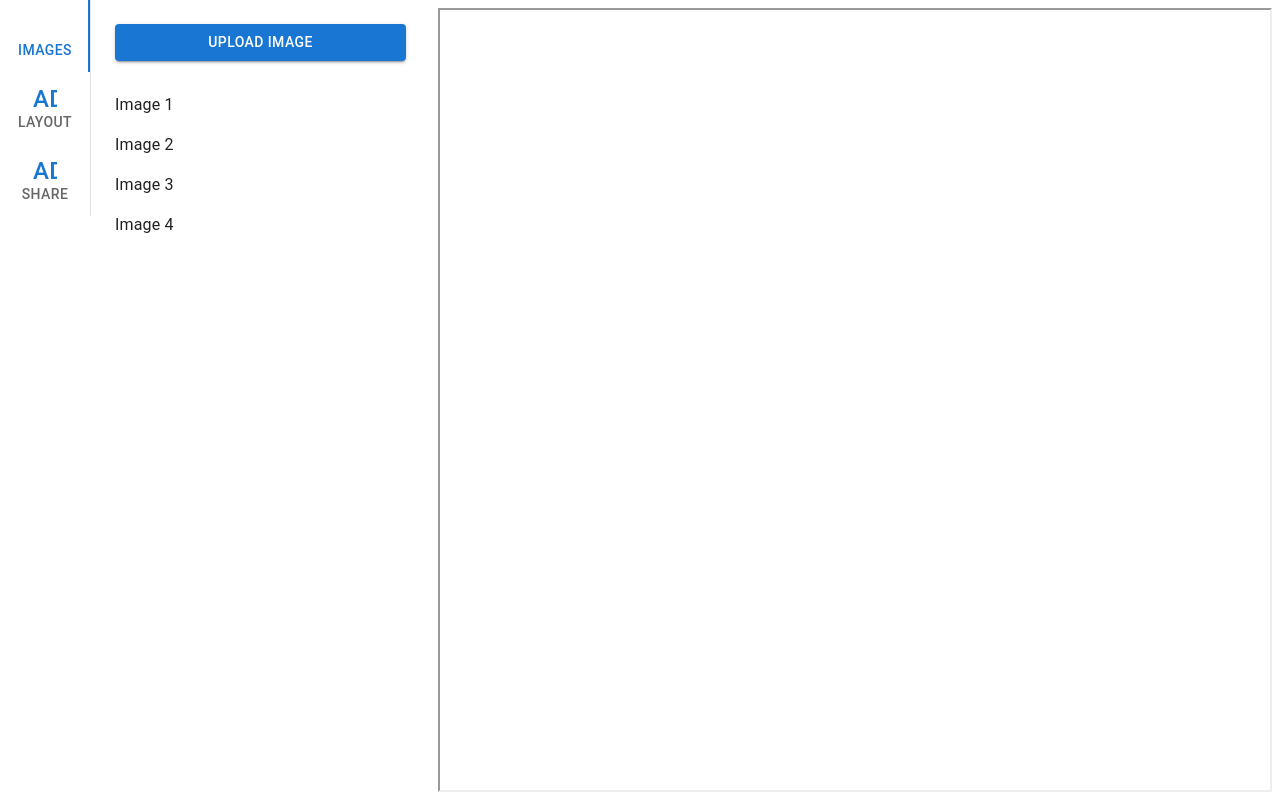
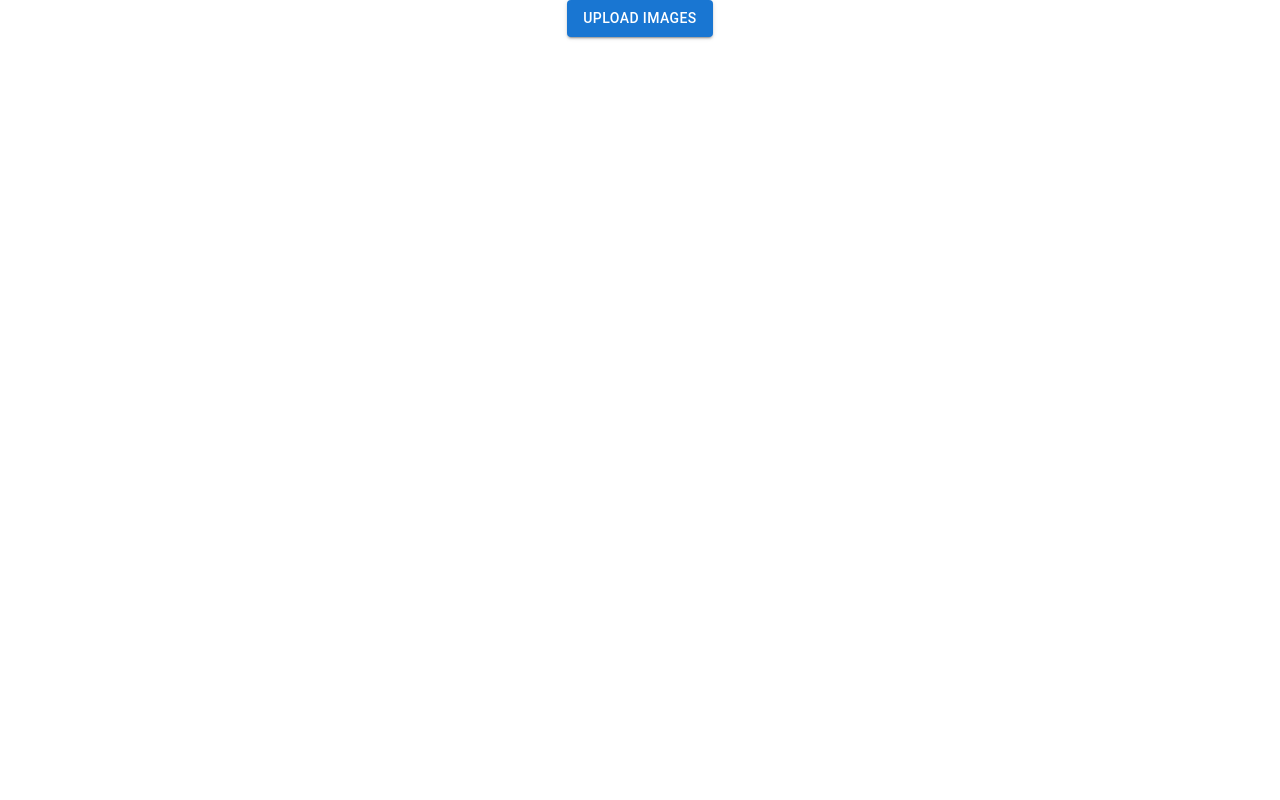
Before and after one commit to shin-hama/photo-gallery-maker, a Next.js app: page / in a window 1280 px wide. Built offline with nearby package versions, Linux system fonts and the light colour scheme.

Commit message:
MAINT: Change top page

```diff
--- a/lib/useGallery.ts
+++ b/lib/useGallery.ts
@@ -74,7 +74,7 @@ export const useGallery = (id?: string) => {
     }
 
     return a
-  }, [db])
+  }, [])
 
   return [gallery, actions] as const
 }
--- a/pages/index.tsx
+++ b/pages/index.tsx
@@ -1,24 +1,32 @@
 import Box from '@mui/material/Box'
-import Stack from '@mui/material/Stack'
+import Button from '@mui/material/Button'
+import { useRouter } from 'next/router'
+import * as React from 'react'
+import { useGallery } from '../lib/useGallery'
+import { useUploadImage } from '../lib/useUploadImage'
 
-import EditorSidePanel from '../components/EditorSidebar/EditorSidePanel'
+const Home = () => {
+  const uploadImage = useUploadImage()
+  const [, { create }] = useGallery()
+  const router = useRouter()
 
-import Head from '../components/Head'
+  const handleUploaded = async (e: React.ChangeEvent<HTMLInputElement>) => {
+    if (e.target.files) {
+      const images = await uploadImage(e.target.files)
+      const id = await create({ images })
 
-export default function Home() {
+      router.push(`edit/${id}`)
+    }
+  }
+
   return (
-    <>
-      <Head />
-      <Stack direction="row" width="100vw" height="100vh">
-        <Box minWidth="430px">
-          <EditorSidePanel />
-        </Box>
-        <Box component="main" flexGrow={1}>
-          <Box height="100%" p={1} style={{ border: 'grey 5px' }}>
-            <iframe src="/gallery" width="100%" height="100%"></iframe>
-          </Box>
-        </Box>
-      </Stack>
-    </>
+    <Box display="flex" justifyContent="center">
+      <Button component="label" variant="contained">
+        Upload Images
+        <input type="file" multiple hidden onChange={handleUploaded}></input>
+      </Button>
+    </Box>
   )
 }
+
+export default Home
```
Also changed, not shown: pages/home.tsx (deleted, +0 -32 lines).
